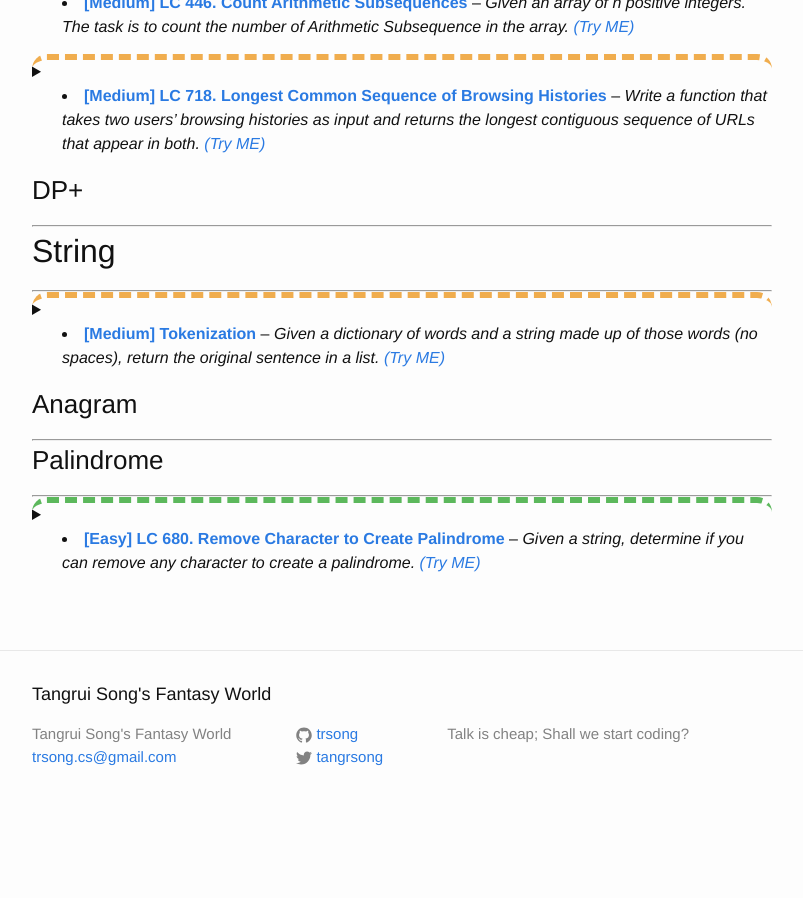
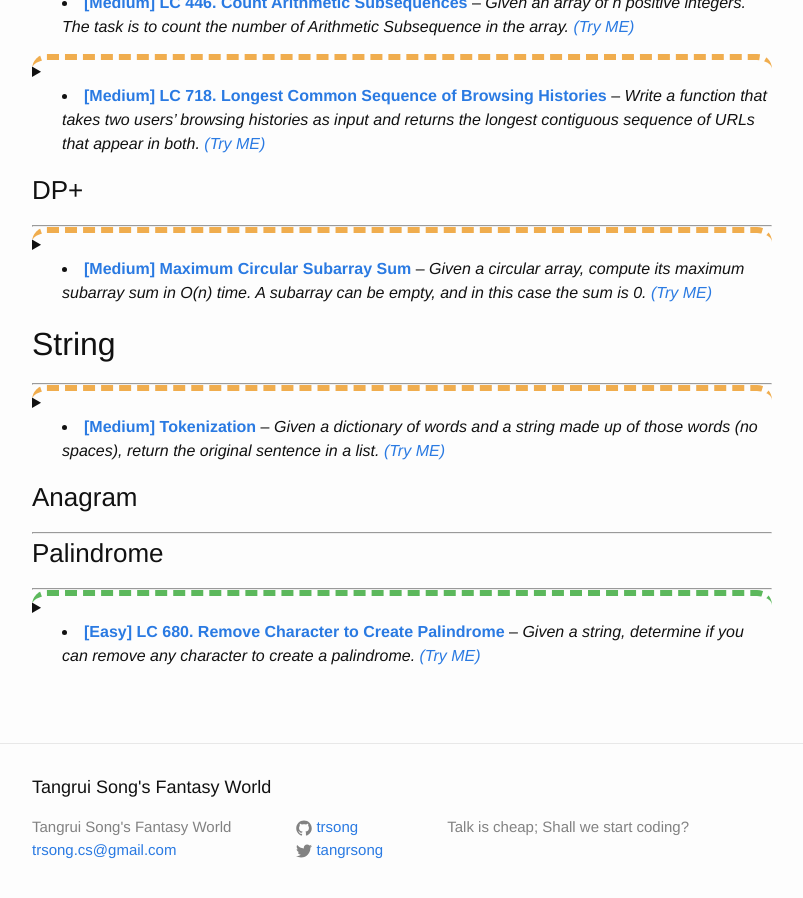
Before and after one commit to trsong/trsong.github.io, a Jekyll site: the page built from _posts/2019-04-01-DailyQuestionsByCategory.md, in a window 1280 px wide and 900 px high, scrolled down 8841 px. Shown: the whole window, without its empty margins (238-1041 px from the left). Built offline with Jekyll 4.4.1, drawn with Linux system fonts in a browser that asks for light colours; before the commit the page ends 9669 px from its top, so only the background shows below that.

Commit message:
Add Aug 2 Question to Category

````diff
--- a/_posts/2019-04-01-DailyQuestionsByCategory.md
+++ b/_posts/2019-04-01-DailyQuestionsByCategory.md
@@ -1494,6 +1494,34 @@ You should return the following:
 ### DP+
 ---
 
+<details>
+<summary class="lc_m">
+
+- [**\[Medium\] Maximum Circular Subarray Sum**](https://trsong.github.io/python/java/2020/08/02/DailyQuestionsAug/#aug-2-2020-medium-maximum-circular-subarray-sum) -- *Given a circular array, compute its maximum subarray sum in O(n) time. A subarray can be empty, and in this case the sum is 0.* [*\(Try ME\)*](https://repl.it/@trsong/Find-Maximum-Circular-Subarray-Sum-1)
+
+</summary>
+<div>
+
+**Question:** Given a circular array, compute its maximum subarray sum in `O(n)` time. A subarray can be empty, and in this case the sum is 0.
+
+**Example 1:**
+```py
+Input: [8, -1, 3, 4]
+Output: 15
+Explanation: we choose the numbers 3, 4, and 8 where the 8 is obtained from wrapping around.
+```
+
+**Example 2:**
+```py
+Input: [-4, 5, 1, 0]
+Output: 6
+Explanation: we choose the numbers 5 and 1.
+```
+
+
+</div>
+</details>
+
 
 ## String
 ---
````
